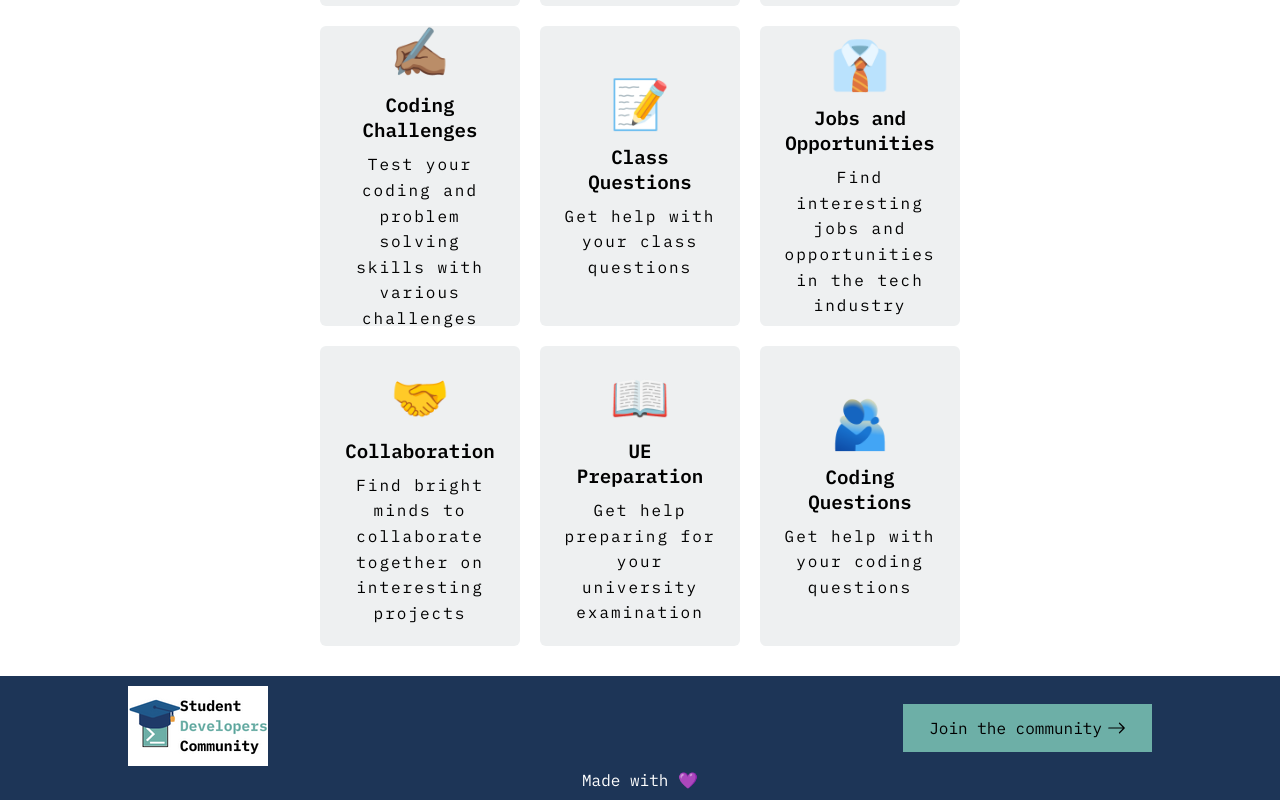
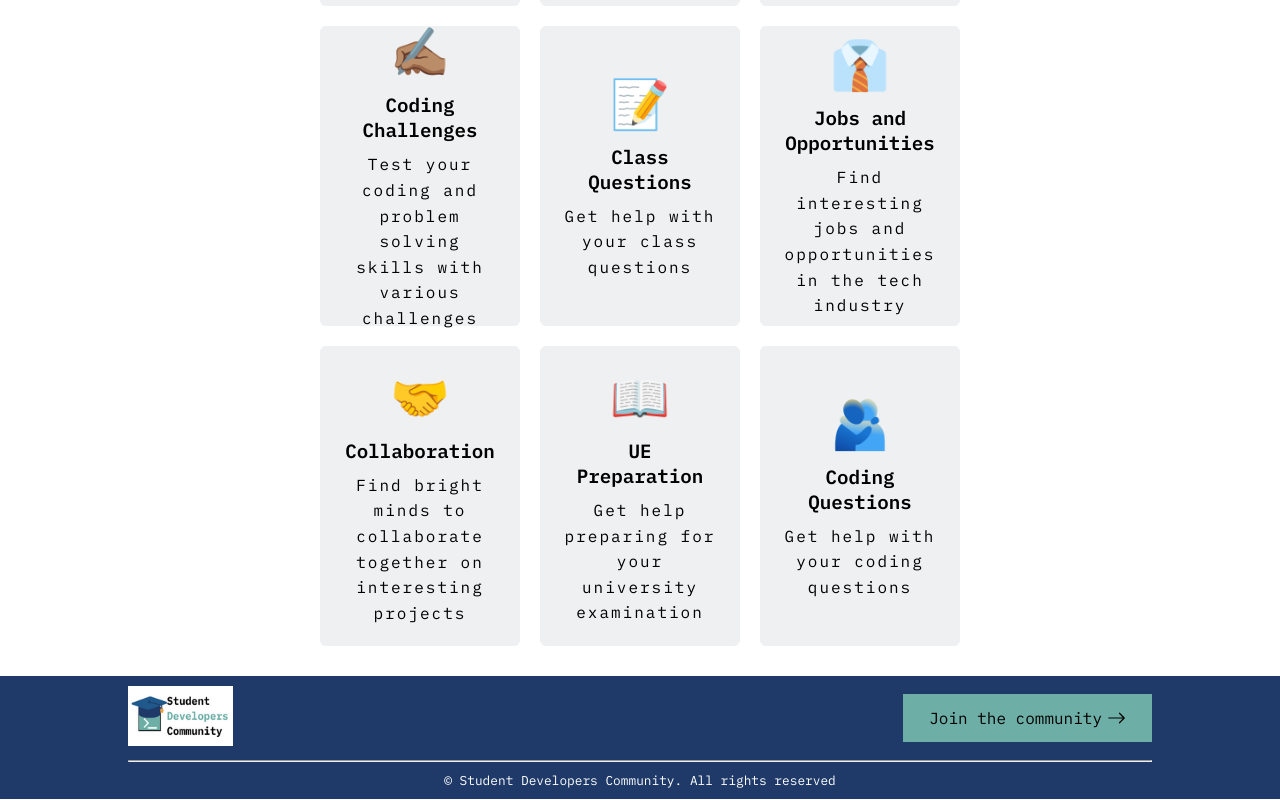
Before and after one commit to rohitgulam/student-developers-community, a React (Create React App) app: page / in a window 1280 px wide. Shown: the part 1526-2326 px from the top of the page. Built offline with nearby package versions, Linux system fonts and the light colour scheme; a web font is replaced by a local one.

Commit message:
styled footer

```diff
--- a/src/components/Footer.jsx
+++ b/src/components/Footer.jsx
@@ -9,21 +9,27 @@
     <FooterDiv>
         <div>
             <NavLink to='/' className="site-title">
-                <img src={logo} alt="Student Developer Community Logo" width="140px" height="80px"/>
+                <img src={logo} alt="Student Developer Community Logo" width="105px" height="60px"/>
             </NavLink>
             <Button text="Join the community" />
         </div>
+        <hr />
+
         <LFooter>
-            <p>Made with 💜 </p>
+            <p className='small' > &copy; Student Developers Community. All rights reserved </p>
         </LFooter>
     </FooterDiv>
   )
 }
 
 const FooterDiv = styled.footer`
-    background-color: #1d3557;
+    background-color: #1f3a68;
     color: white;
     padding: 10px 0px;
+    display: flex;
+    flex-direction: column;
+    justify-content: center;
+    align-items: center;
 
     div{
         width: 80%;
@@ -32,11 +38,19 @@
         align-items: center;
         justify-content: space-between;
     }
+
+    hr{
+        width: 80%;
+        border: 0.8 solid #d9dbde;
+        margin: 10px 0;
+    }
 `;
 
 const LFooter = styled.div`
     width: 100%;
-    p{
+
+    .small{
+        font-size: 0.8rem;
         text-align: center;
         width: 100%;
     }
```
Also changed, not shown: src/img/logo.png.
